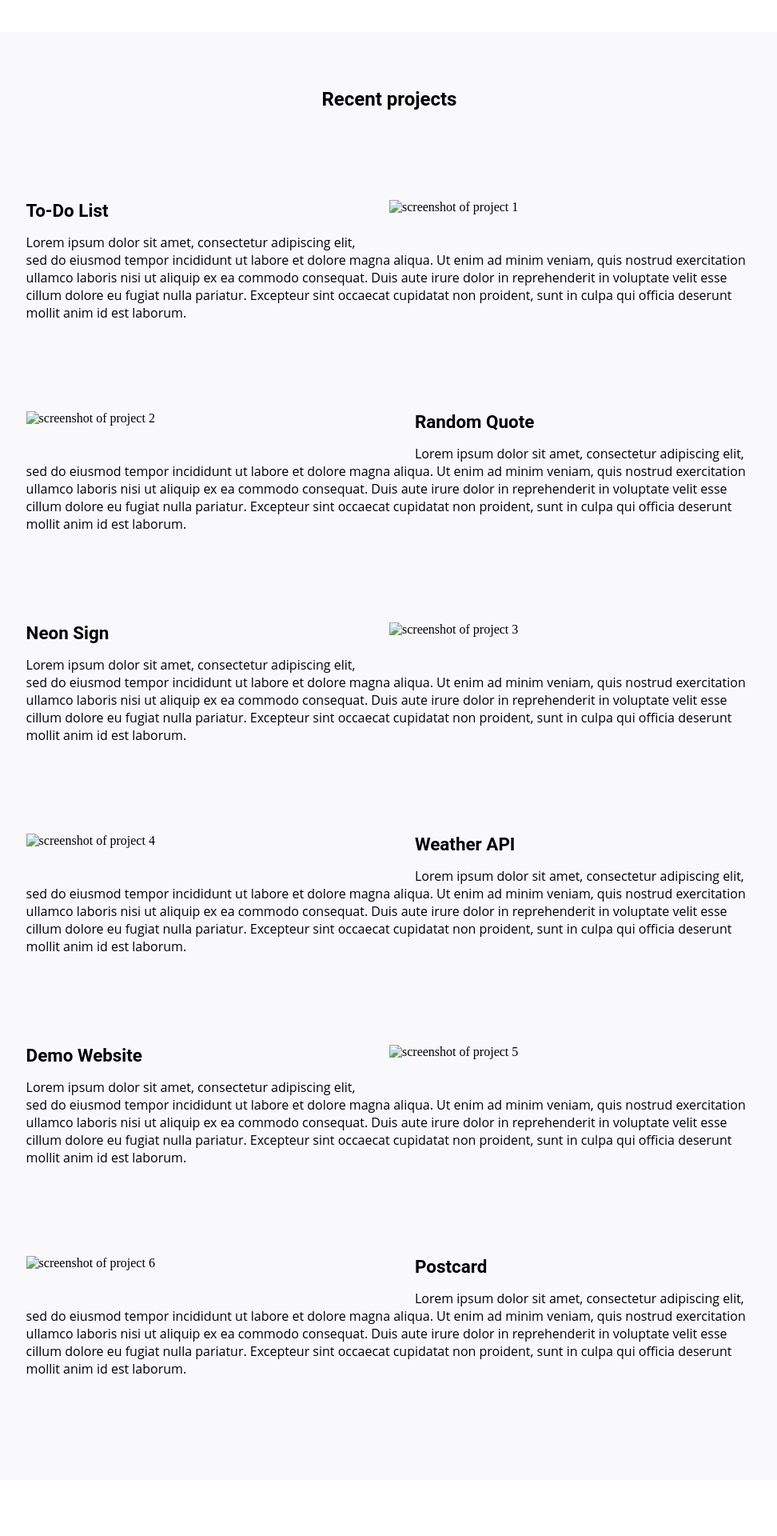
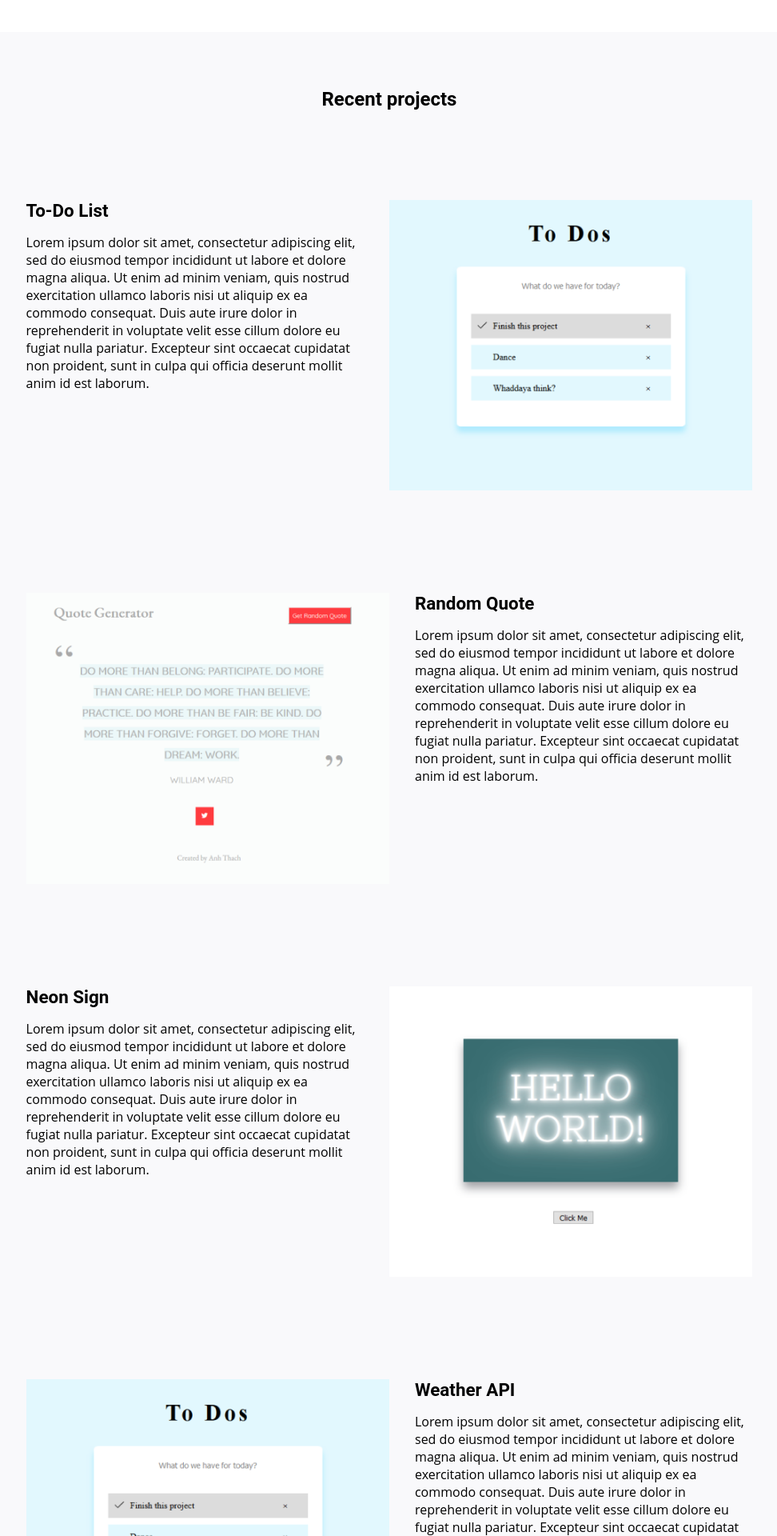
Before and after one commit to windan11/windan11.github.io, a Jekyll site: the page built from index.html, in a window 1280 px wide. Shown: the part 683-2603 px from the top of the page at 80% size, without its empty margins (153-1125 px from the left). Built offline with Jekyll 4.4.1, drawn with Linux system fonts in a browser that asks for light colours.

Commit message:
correct image link

```diff
--- a/_layouts/default.html
+++ b/_layouts/default.html
@@ -38,32 +38,32 @@
 					<h2>Recent projects</h2>
 					<div class="work-item">
 						<div class="clearfix">
-							<img src="todo.png" class="right" alt="screenshot of project 1">
+							<img src="assets/todo.png" class="right" alt="screenshot of project 1">
 							<h4>To-Do List</h4>
 							<p>Lorem ipsum dolor sit amet, consectetur adipiscing elit, sed do eiusmod tempor incididunt ut labore et dolore magna aliqua. Ut enim ad minim veniam, quis nostrud exercitation ullamco laboris nisi ut aliquip ex ea commodo consequat. Duis aute irure dolor in reprehenderit in voluptate velit esse cillum dolore eu fugiat nulla pariatur. Excepteur sint occaecat cupidatat non proident, sunt in culpa qui officia deserunt mollit anim id est laborum.</p>
 						</div>
 						<div class="clearfix">
-							<img src="quote.png" class="left" alt="screenshot of project 2">
+							<img src="assets/quote.png" class="left" alt="screenshot of project 2">
 							<h4>Random Quote</h4>
 							<p>Lorem ipsum dolor sit amet, consectetur adipiscing elit, sed do eiusmod tempor incididunt ut labore et dolore magna aliqua. Ut enim ad minim veniam, quis nostrud exercitation ullamco laboris nisi ut aliquip ex ea commodo consequat. Duis aute irure dolor in reprehenderit in voluptate velit esse cillum dolore eu fugiat nulla pariatur. Excepteur sint occaecat cupidatat non proident, sunt in culpa qui officia deserunt mollit anim id est laborum.</p>
 						</div>
 						<div class="clearfix">
-							<img src="neon.png" class="right" alt="screenshot of project 3">
+							<img src="assets/neon.png" class="right" alt="screenshot of project 3">
 							<h4>Neon Sign</h4>
 							<p>Lorem ipsum dolor sit amet, consectetur adipiscing elit, sed do eiusmod tempor incididunt ut labore et dolore magna aliqua. Ut enim ad minim veniam, quis nostrud exercitation ullamco laboris nisi ut aliquip ex ea commodo consequat. Duis aute irure dolor in reprehenderit in voluptate velit esse cillum dolore eu fugiat nulla pariatur. Excepteur sint occaecat cupidatat non proident, sunt in culpa qui officia deserunt mollit anim id est laborum.</p>
 						</div>
 						<div class="clearfix">
-							<img src="todo.png" class="left" alt="screenshot of project 4">
+							<img src="assets/todo.png" class="left" alt="screenshot of project 4">
 							<h4>Weather API</h4>
 							<p>Lorem ipsum dolor sit amet, consectetur adipiscing elit, sed do eiusmod tempor incididunt ut labore et dolore magna aliqua. Ut enim ad minim veniam, quis nostrud exercitation ullamco laboris nisi ut aliquip ex ea commodo consequat. Duis aute irure dolor in reprehenderit in voluptate velit esse cillum dolore eu fugiat nulla pariatur. Excepteur sint occaecat cupidatat non proident, sunt in culpa qui officia deserunt mollit anim id est laborum.</p>
 						</div>
 						<div class="clearfix">
-							<img src="quote.png" class="right" alt="screenshot of project 5">
+							<img src="assets/quote.png" class="right" alt="screenshot of project 5">
 							<h4>Demo Website</h4>
 							<p>Lorem ipsum dolor sit amet, consectetur adipiscing elit, sed do eiusmod tempor incididunt ut labore et dolore magna aliqua. Ut enim ad minim veniam, quis nostrud exercitation ullamco laboris nisi ut aliquip ex ea commodo consequat. Duis aute irure dolor in reprehenderit in voluptate velit esse cillum dolore eu fugiat nulla pariatur. Excepteur sint occaecat cupidatat non proident, sunt in culpa qui officia deserunt mollit anim id est laborum.</p>
 						</div>
 						<div class="clearfix">
-							<img src="postcard.png" class="left" alt="screenshot of project 6">
+							<img src="assets/postcard.png" class="left" alt="screenshot of project 6">
 							<h4>Postcard</h4>
 							<p>Lorem ipsum dolor sit amet, consectetur adipiscing elit, sed do eiusmod tempor incididunt ut labore et dolore magna aliqua. Ut enim ad minim veniam, quis nostrud exercitation ullamco laboris nisi ut aliquip ex ea commodo consequat. Duis aute irure dolor in reprehenderit in voluptate velit esse cillum dolore eu fugiat nulla pariatur. Excepteur sint occaecat cupidatat non proident, sunt in culpa qui officia deserunt mollit anim id est laborum.</p>
 						</div>
```
